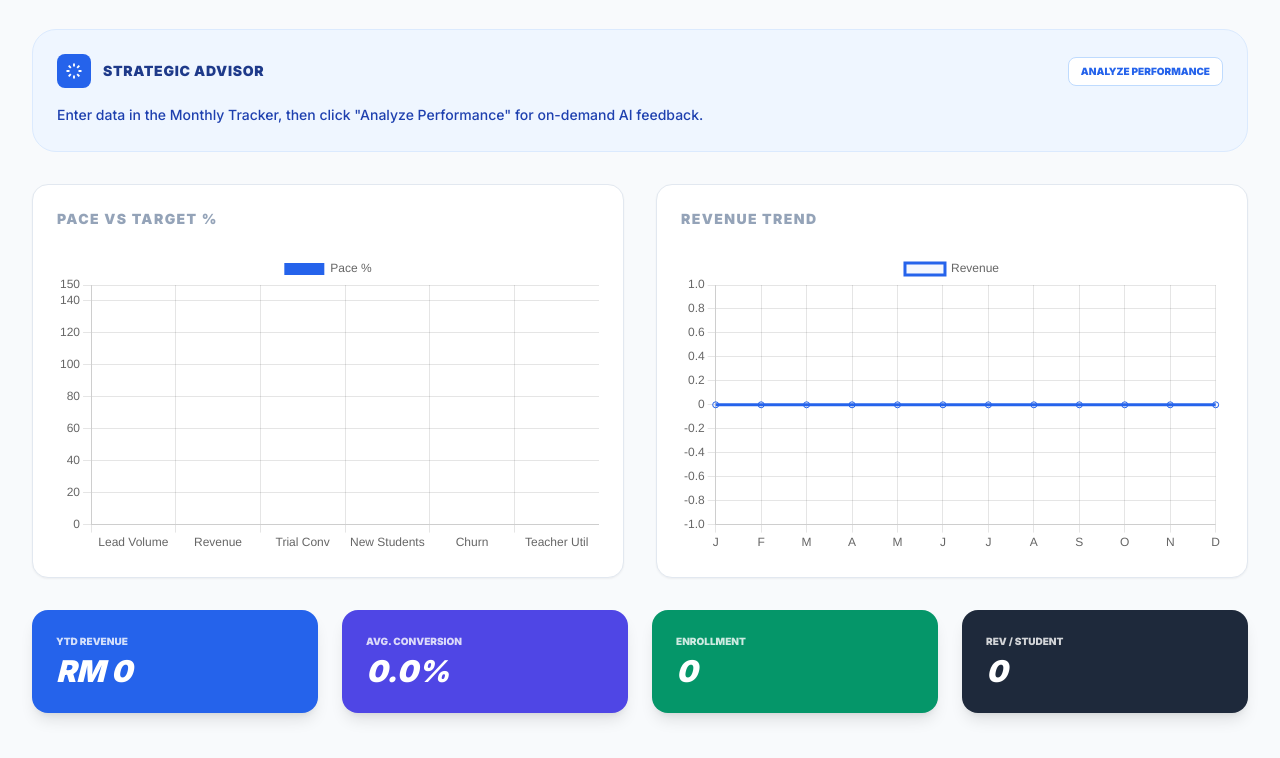
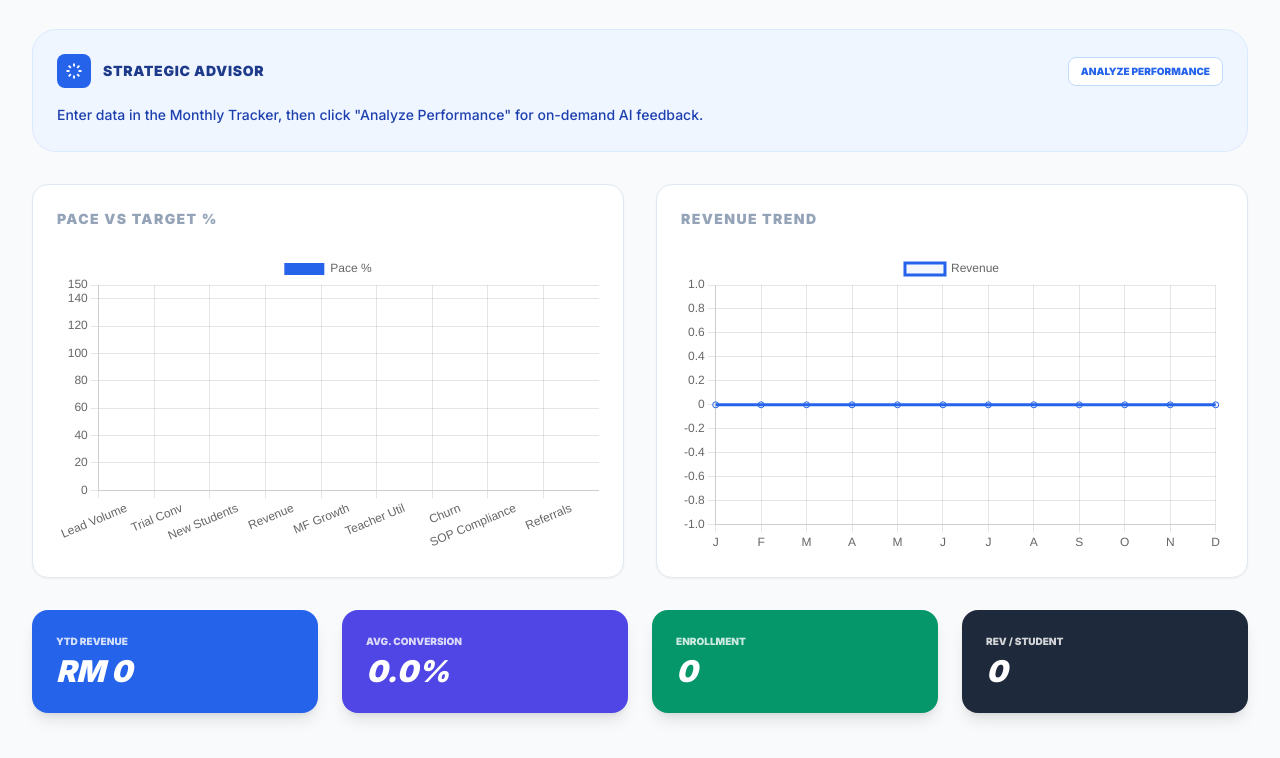
Before and after one commit to zheteng-lab/metrix, a plain HTML site: page index.html in a window 1280 px wide. Shown: the part 166-924 px from the top of the page. Drawn offline with nearby package versions, Linux system fonts and the light colour scheme.

Commit message:
Update index.html

```diff
--- a/index.html
+++ b/index.html
@@ -147,22 +147,33 @@
 
         let charts = { performance: null, revenue: null };
 
+        // Restored full set of 9 metrics
         const metricsDefinition = [
-            { id: 'lead_vol', label: 'Lead Volume', icon: 'm3 3 3 9-3 9 19-9Z', unit: '', isRate: false },
+            { id: 'leads', label: 'Lead Volume', icon: 'M15 12a3 3 0 1 1-6 0 3 3 0 0 1 6 0z M2 12s3-7 10-7 10 7 10 7-3 7-10 7-10-7-10-7z', unit: '', isRate: false },
+            { id: 'conversion', label: 'Trial Conv', icon: 'M22 7L13.5 15.5 8.5 10.5 2 17', unit: '%', isRate: true },
+            { id: 'enrollment', label: 'New Students', icon: 'M17 21v-2a4 4 0 0 0-4-4H5a4 4 0 0 0-4 4v2 M9 7a4 4 0 1 1 0-8 4 4 0 0 1 0 8', unit: '', isRate: false },
             { id: 'revenue', label: 'Revenue', icon: 'M12 1v22 M17 5H9.5a3.5 3.5 0 0 0 0 7h5a3.5 3.5 0 0 1 0 7H6', unit: 'RM', isRate: false },
-            { id: 'trial_conv', label: 'Trial Conv', icon: 'M22 7L13.5 15.5 8.5 10.5 2 17', unit: '%', isRate: true },
-            { id: 'enrollment', label: 'New Students', icon: 'M16 21v-2a4 4 0 0 0-4-4H6a4 4 0 0 0-4 4v2 M9 7a4 4 0 1 1 0-8 4 4 0 0 1 0 8', unit: '', isRate: false },
-            { id: 'churn', label: 'Churn', icon: 'M21 12a9 9 0 1 1-18 0 9 9 0 0 1 18 0', unit: '', isRate: false },
-            { id: 'utilization', label: 'Teacher Util', icon: 'M22 12h-4l-3 9L9 3l-3 9H2', unit: '%', isRate: true }
+            { id: 'mf_growth', label: 'MF Growth', icon: 'M12 2L2 7l10 5 10-5-10-5z M2 17l10 5 10-5 M2 12l10 5 10-5', unit: 'RM', isRate: false },
+            { id: 'utilization', label: 'Teacher Util', icon: 'M22 12h-4l-3 9L9 3l-3 9H2', unit: '%', isRate: true },
+            { id: 'churn', label: 'Churn', icon: 'M21 12a9 9 0 1 1-18 0 9 9 0 0 1 18 0 M9 12h6', unit: '', isRate: false },
+            { id: 'compliance', label: 'SOP Compliance', icon: 'M9 11l3 3L22 4 M21 12v7a2 2 0 0 1-2 2H5a2 2 0 0 1-2-2V5a2 2 0 0 1 2-2h11', unit: '%', isRate: true },
+            { id: 'referrals', label: 'Referrals', icon: 'M12 2l3.09 6.26L22 9.27l-5 4.87 1.18 6.88L12 17.77l-6.18 3.25L7 14.14 2 9.27l6.91-1.01L12 2z', unit: '', isRate: false }
         ];
 
         // STARTUP LOGIC - Purely synchronous and local
         function initDashboard() {
             metricsDefinition.forEach(m => {
                 const targetKey = `2026-${m.id}`;
+                // Default targets based on the specific metric type
+                let defaultVal = 100;
+                if(m.id === 'revenue') defaultVal = 73000;
+                if(m.id === 'enrollment') defaultVal = 18;
+                if(m.id === 'conversion') defaultVal = 40;
+                if(m.id === 'leads') defaultVal = 450;
+
                 state.targets[targetKey] = {
-                    annual: m.isRate ? 80 : 1200,
-                    monthly: Array(12).fill(m.isRate ? 80 : 100)
+                    annual: m.isRate ? defaultVal : defaultVal * 12,
+                    monthly: Array(12).fill(defaultVal)
                 };
             });
             // Immediately render the first view
@@ -222,7 +233,7 @@
 
                 if(m.id === 'revenue') totalRevenue = actualVal;
                 if(m.id === 'enrollment') totalEnrollment = actualVal;
-                if(m.id === 'trial_conv') convSum = actualVal;
+                if(m.id === 'conversion') convSum = actualVal;
             });
 
             document.getElementById('summary-revenue').innerText = `RM ${totalRevenue.toLocaleString()}`;
```
